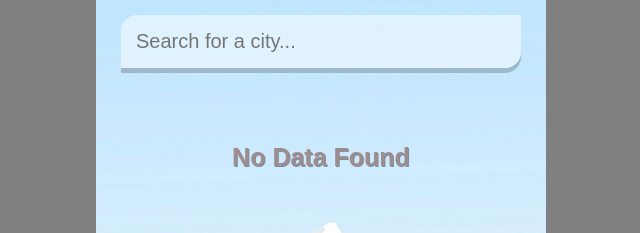
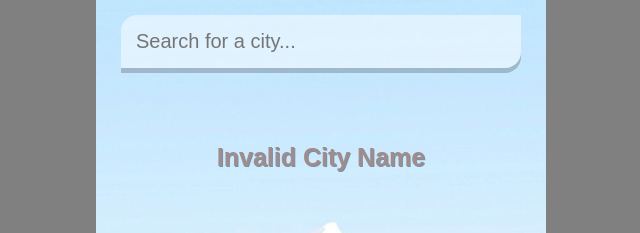
Before and after one commit to osamahannan/React_Weather-App, a React (Create React App) app: page / in a window 1280 px wide. Shown: the top 233 px of the page, without its empty margins (319-959 px from the left). Built offline with nearby package versions, Linux system fonts and the light colour scheme; no server answers.

Commit message:
changed default message

```diff
--- a/src/Components/Weather.js
+++ b/src/Components/Weather.js
@@ -42,7 +42,7 @@ const Weather = () => {
                 {!city ?
                     (
                         <>
-                            <div className="not-found">No Data Found</div>
+                            <div className="not-found">Invalid City Name</div>
                         </>
                     ) :
                     (
```
